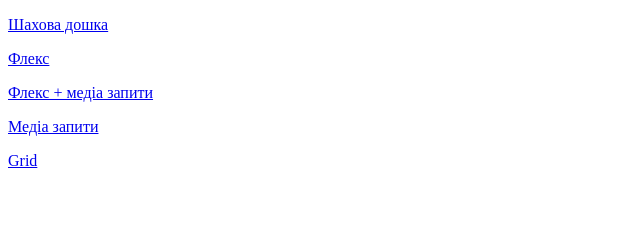
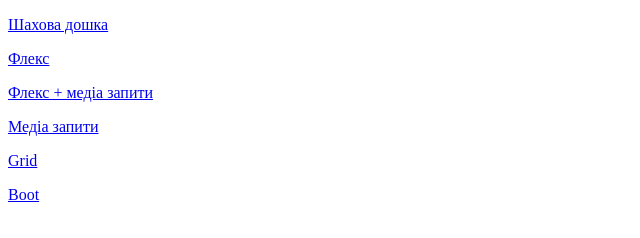
Before and after one commit to vlbell/host, a plain HTML site: page index.html in a window 1280 px wide. Shown: the full height of the page, 0-640 px from the left. Drawn offline with Linux system fonts and the light colour scheme.

Commit message:
Update index.html

```diff
--- a/index.html
+++ b/index.html
@@ -9,5 +9,6 @@
 	<p><a href="flee.html">Флекс + медіа запити</a>
 	<p><a href="med.html">Медіа запити</a>
 	<p><a href="111.html">Grid</a>
+	<p><a href="12.html">Boot</a>
 </body>
 </html>
```
